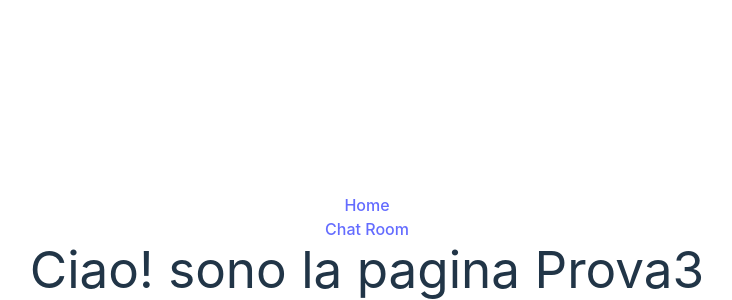
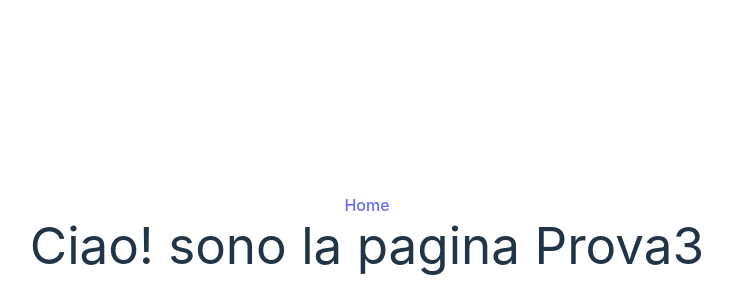
Before and after one commit to MatiasPhoenix/LaChat, a React (Vite) app in the folder LaChat/: page /Prova3 in a window 1280 px wide. Shown: the part 607-907 px from the top of the page, without its empty margins (273-1005 px from the left). After the commit the page ends 883 px from the top, so only its background shows below. Built offline with nearby package versions, Linux system fonts and the light colour scheme.

Commit message:
correzioni UI

```diff
--- a/LaChat/src/App.tsx
+++ b/LaChat/src/App.tsx
@@ -77,6 +77,7 @@ useEffect(() => {
       </div>
     </div>}
 
+    {userId ?
     <ul className='mt-5'>
       <li>Con chi vuoi chattare?:</li>
       {arrayUsers.map((user, index) => (
@@ -87,7 +88,8 @@ useEffect(() => {
           </Link>
         </li>
       )))}
-    </ul>
+    </ul> :
+    <div></div> }
 
   </div>
   );
--- a/LaChat/src/Components/LinksRoutes.tsx
+++ b/LaChat/src/Components/LinksRoutes.tsx
@@ -8,7 +8,7 @@ const LinksRoutes = () => {
             <Link to="/">Home</Link>
           </li>
           <li>
-            <Link to="/Chatroom">Chat Room</Link>
+            {/* <Link to="/Chatroom">Chat Room</Link> */}
           </li>
         </ul>
     </>
--- a/LaChat/src/Components/Rooms/Prova2.tsx
+++ b/LaChat/src/Components/Rooms/Prova2.tsx
@@ -9,7 +9,6 @@ function Prova2() {
   const [userId,   setUserId]   = useState<string | null>(null);
   const [message,  setMessage]  = useState<string>('');
   const [messages, setMessages] = useState<any[]>([]);
-
 
   const chatId = 'chat_example';
 
```
